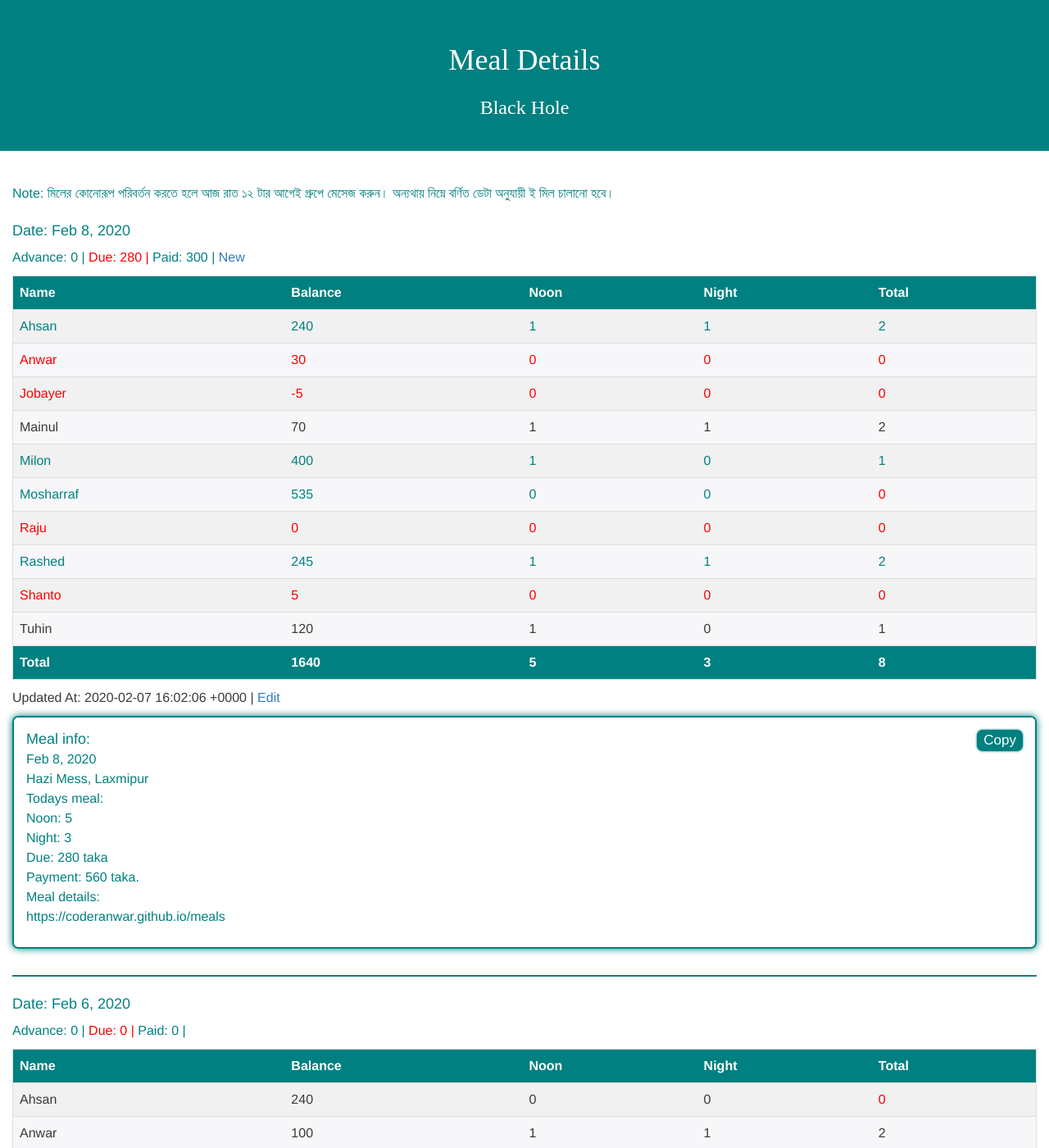
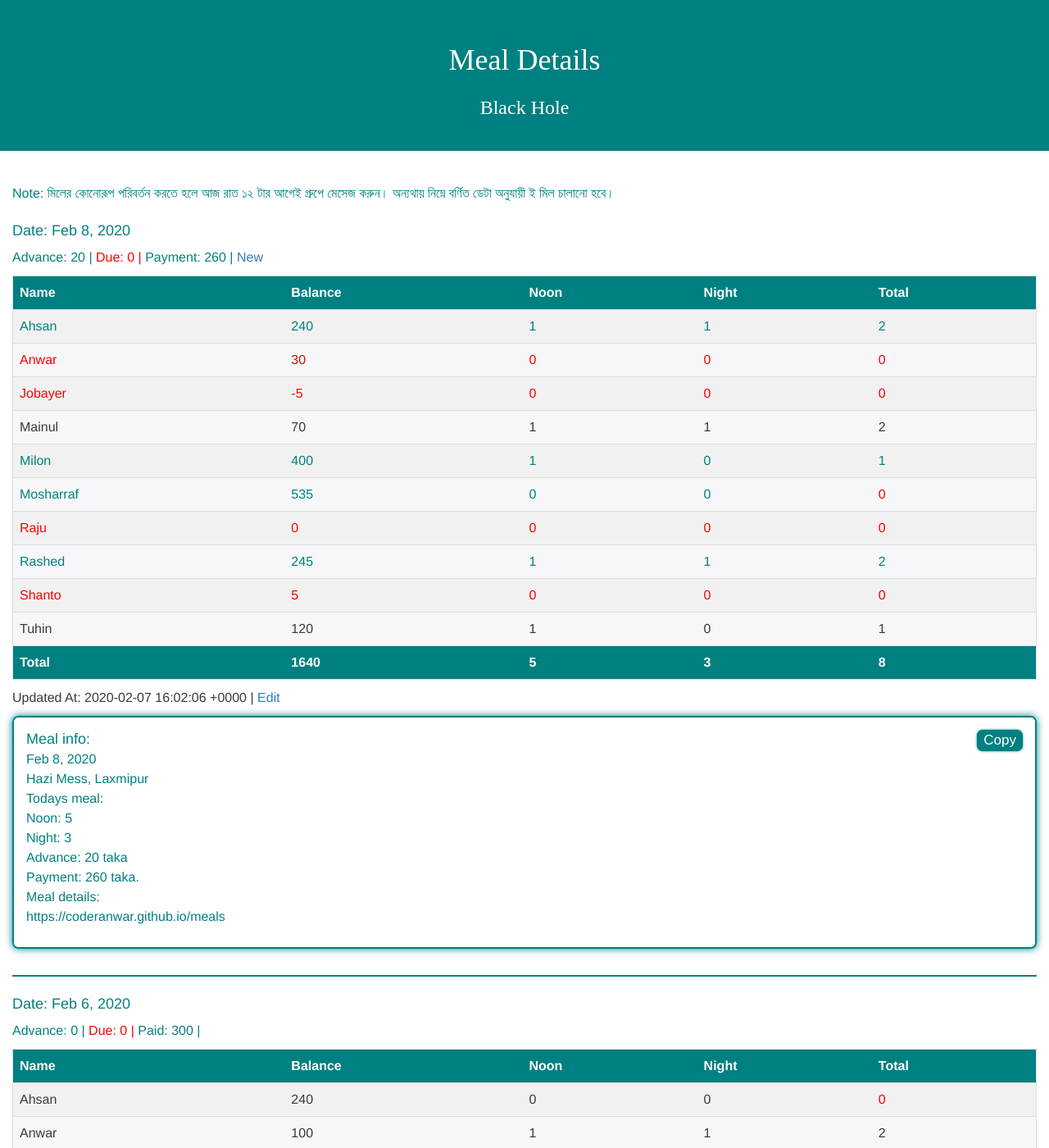
Before and after one commit to coderanwar/meals, a Jekyll site: the page built from index.html, in a window 1280 px wide and 1400 px high. Shown: the whole window at 82% size. Built offline with Jekyll 4.4.1, drawn with Linux system fonts in a browser that asks for light colours.

Commit message:
Update meals.yml

```diff
--- a/_data/meals.yml
+++ b/_data/meals.yml
@@ -1,8 +1,8 @@
 
 - Date: 2020-02-08
-  Paid: 300
-  Advance: 0
-  Due: 280
+  Paid: 0
+  Advance: 20
+  Due: 0
   Peoples:
     - Name: "Ahsan"
       Balance: 240
@@ -46,7 +46,7 @@
       Night: 0
 
 - Date: 2020-02-06
-  Paid: 0
+  Paid: 300
   Advance: 0
   Due: 0
   Peoples:
```
